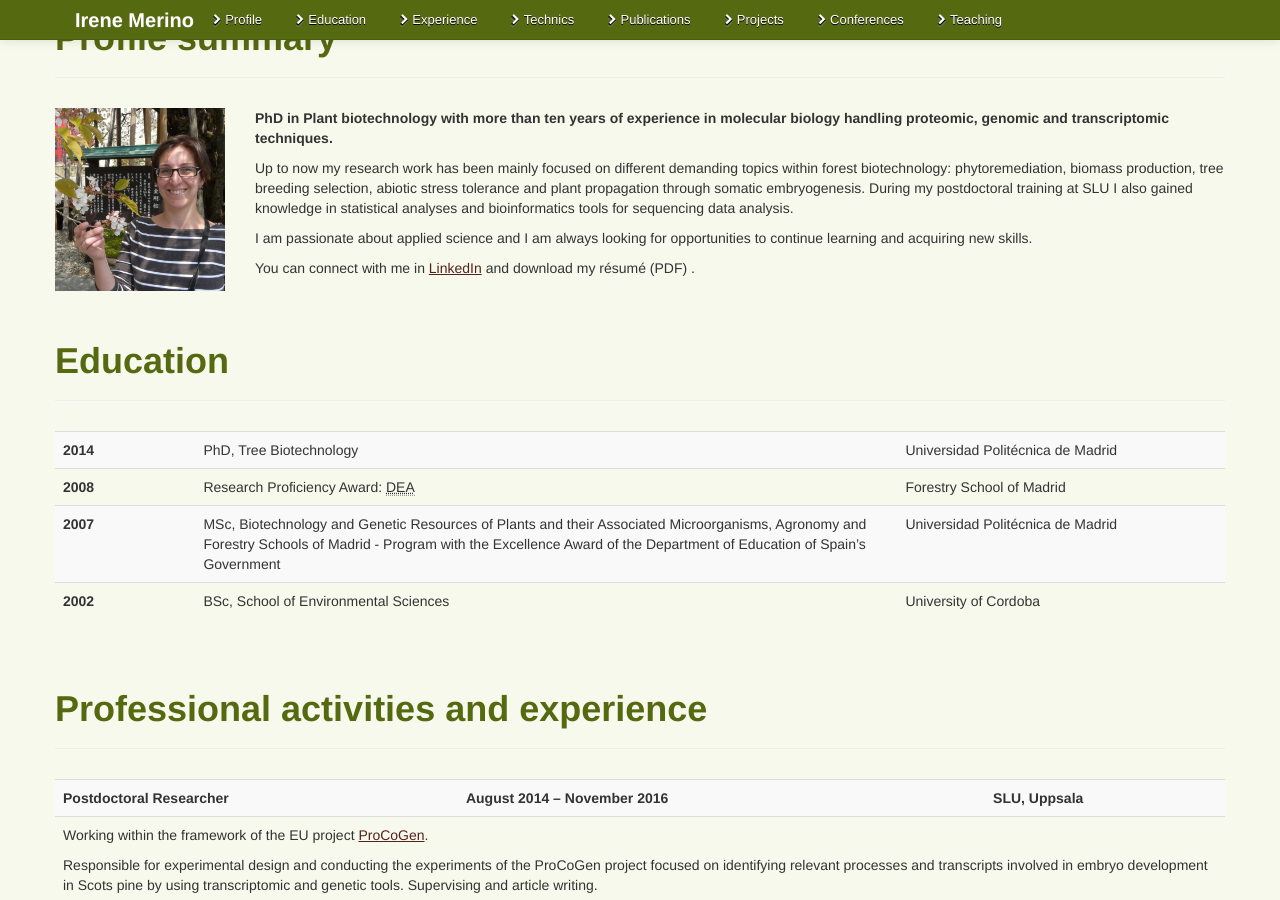
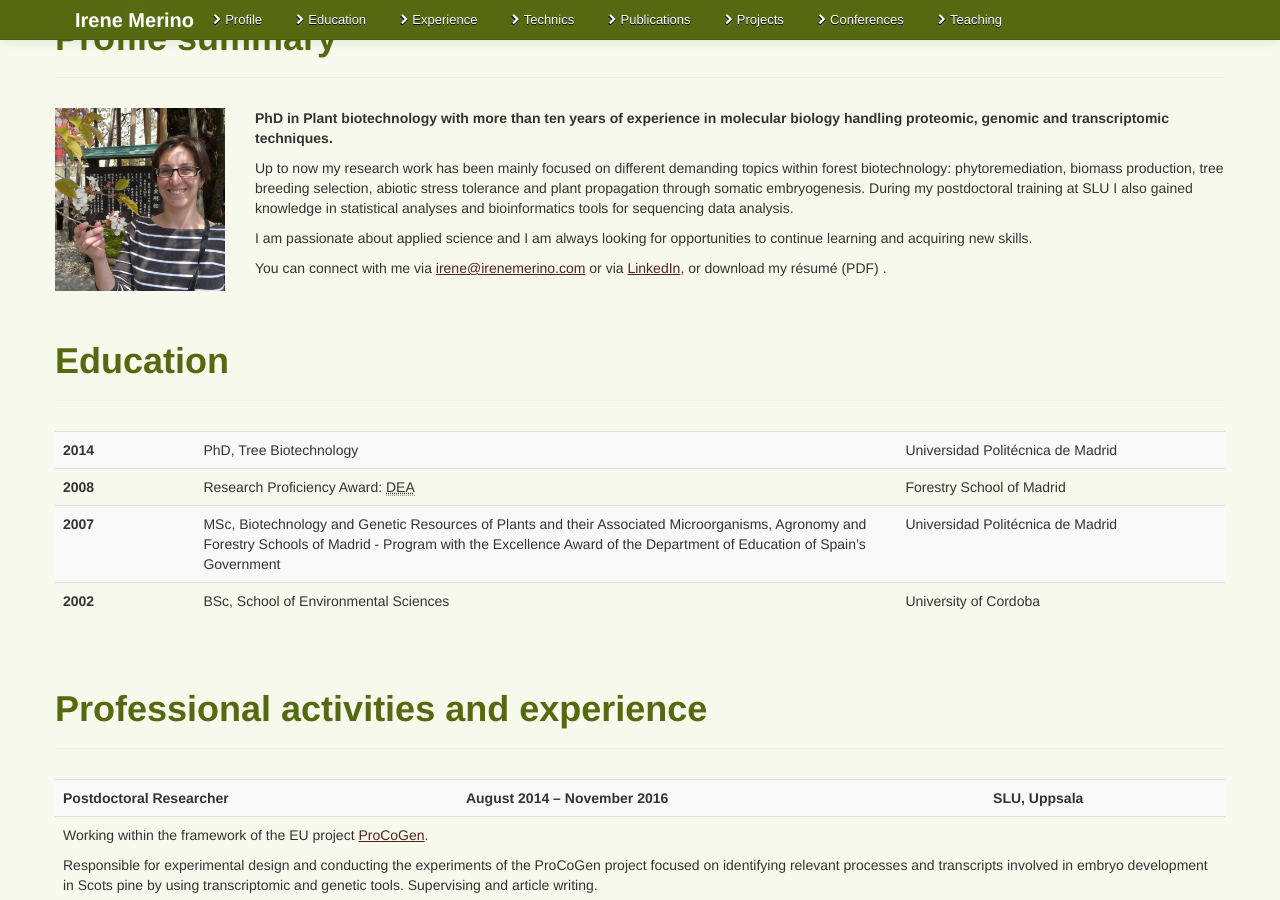
Before and after one commit to irenemerino/irenemerino, a Jekyll site: the page built from index.html, in a window 1280 px wide and 900 px high, scrolled down 312 px. Built offline with Jekyll 4.4.1, drawn with Linux system fonts in a browser that asks for light colours; nearby versions of some CDN libraries.

Commit message:
add email to profile summary

```diff
--- a/index.html
+++ b/index.html
@@ -49,7 +49,7 @@ lang: es
         <p><strong>PhD in Plant biotechnology with more than ten years of experience in molecular biology handling proteomic, genomic and transcriptomic techniques.</strong></p>
         <p>Up to now my research work has been mainly focused on different demanding topics within forest biotechnology: phytoremediation, biomass production, tree breeding selection, abiotic stress tolerance and plant propagation through somatic embryogenesis. During my postdoctoral training at SLU I also gained knowledge in statistical analyses and bioinformatics tools for sequencing data analysis.</p>
         <p>I am passionate about applied science and I am always looking for opportunities to continue learning and acquiring new skills.</p>
-        <p>You can connect with me in <a href="https://www.linkedin.com/in/irenemerinosierra" title="Irene Merino at LinkedIn">LinkedIn</a> and download my r&eacute;sum&eacute; (PDF) .</p>
+        <p>You can connect with me via <a href="mailto:irene@irenemerino.com" title="mail to irene@irenemerino.com">irene@irenemerino.com</a> or via <a href="https://www.linkedin.com/in/irenemerinosierra" title="Irene Merino at LinkedIn">LinkedIn</a>, or  download my r&eacute;sum&eacute; (PDF) .</p>
       </div>
     </div>
   </section>
```
